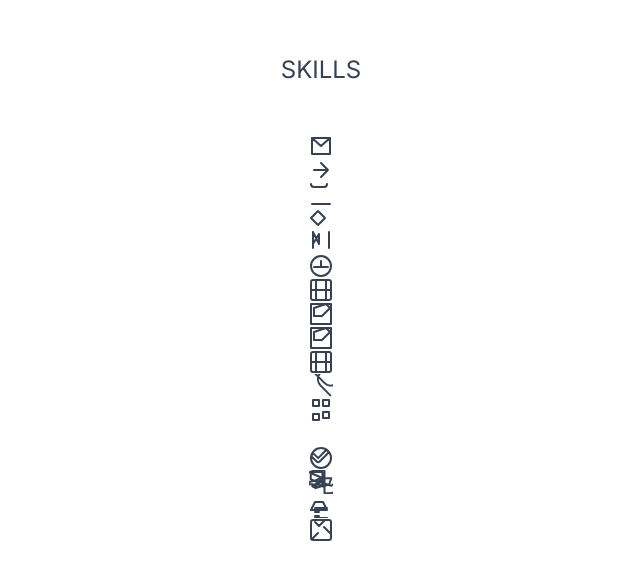
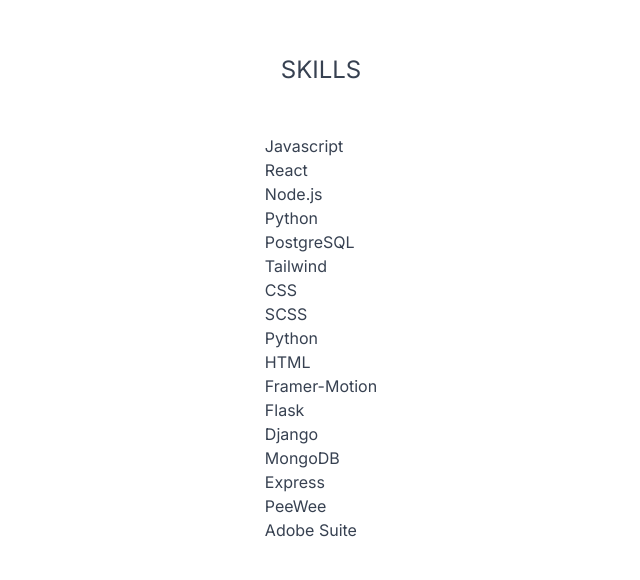
Before and after one commit to trble91/portfolio-new, a Next.js app: page /Bio in a window 1280 px wide. Shown: the part 746-1326 px from the top of the page, without its empty margins (319-959 px from the left). Built offline with nearby package versions, Linux system fonts and the light colour scheme.

Commit message:
find icons for skills. too bland

```diff
--- a/Components/Skills.jsx
+++ b/Components/Skills.jsx
@@ -1,5 +1,7 @@
 
 import React from 'react'
+import { SocialIcon } from "react-social-icons"
+
 
 export default function Skills() {
   return (
@@ -8,8 +10,8 @@
             Skills
         </h3>
         <div className='flex absolute top-20 flex-row text-gray-700 text-md top-18 items-center max-w-600px px-10] dark:text-gray-900'>
-         <ul>
-          {/* <li>Javascript</li>
+       <ul>
+         <li>Javascript</li>
           <li>React</li>
           <li>Node.js</li>
           <li>Python</li>
@@ -25,103 +27,8 @@
           <li>MongoDB</li>
           <li>Express</li>
           <li>PeeWee</li>
-          <li>Adobe Suite</li> */}
-
-<svg xmlns="http://www.w3.org/2000/svg" viewBox="0 0 24 24" width="24" height="24" fill="none" stroke="currentColor" stroke-width="2" stroke-linecap="round" stroke-linejoin="round">
-<path d="M3 4v16h18V4zM3 4l9 8 9-8" />
-</svg>
-{/* <!-- Javascript --> */}
-
-<svg xmlns="http://www.w3.org/2000/svg" viewBox="0 0 24 24" width="24" height="24" fill="none" stroke="currentColor" stroke-width="2" stroke-linecap="round" stroke-linejoin="round">
-  <path d="M5 12h14M12 5l7 7-7 7" />
-</svg>
-{/* <!-- React --> */}
-
-<svg xmlns="http://www.w3.org/2000/svg" viewBox="0 0 24 24" width="24" height="24" fill="none" stroke="currentColor" stroke-width="2" stroke-linecap="round" stroke-linejoin="round">
-  <path d="M3 22h18M18 2a3 3 0 0 1-3 3H5a3 3 0 0 1-3-3V2" />
-</svg>
-{/* <!-- Node.js --> */}
-
-<svg xmlns="http://www.w3.org/2000/svg" viewBox="0 0 24 24" width="24" height="24" fill="none" stroke="currentColor" stroke-width="2" stroke-linecap="round" stroke-linejoin="round">
-  <path d="M9 19l-7-7 7-7 7 7-7 7z" />
-</svg>
-{/* <!-- Python --> */}
-
-<svg xmlns="http://www.w3.org/2000/svg" viewBox="0 0 24 24" width="24" height="24" fill="none" stroke="currentColor" stroke-width="2" stroke-linecap="round" stroke-linejoin="round">
-  <path d="M20 2v16M4 2v16M10 14L4 2v12l6-10z" />
-</svg>
-{/* <!-- PostgreSQL --> */}
-
-<svg xmlns="http://www.w3.org/2000/svg" viewBox="0 0 24 24" width="24" height="24" fill="none" stroke="currentColor" stroke-width="2" stroke-linecap="round" stroke-linejoin="round">
-  <path d="M12 2C6.48 2 2 6.48 2 12s4.48 10 10 10 10-4.48 10-10S17.52 2 12 2zM5 13h14M12 7v6" />
-</svg>
-{/* <!-- Tailwind --> */}
-
-<svg xmlns="http://www.w3.org/2000/svg" viewBox="0 0 24 24" width="24" height="24" fill="none" stroke="currentColor" stroke-width="2" stroke-linecap="round" stroke-linejoin="round">
-  <rect x="2" y="2" width="20" height="20" rx="2.18" ry="2.18" />
-  <line x1="7" y1="2" x2="7" y2="22" />
-  <line x1="17" y1="2" x2="17" y2="22" />
-  <line x1="2" y1="12" x2="22" y2="12" />
-</svg>
-{/* <!-- CSS --> */}
-
-<svg xmlns="http://www.w3.org/2000/svg" viewBox="0 0 24 24" width="24" height="24" fill="none" stroke="currentColor" stroke-width="2" stroke-linecap="round" stroke-linejoin="round">
-  <path d="M2 2h20v20H2z" />
-  <path d="M17 2l4 4-8 8H5v-8z" />
-</svg>
-{/* <!-- SCSS --> */}
-
-<svg xmlns="http://www.w3.org/2000/svg" viewBox="0 0 24 24" width="24" height="24" fill="none" stroke="currentColor" stroke-width="2" stroke-linecap="round" stroke-linejoin="round">
-  <path d="M2 2h20v20H2z" />
-  <path d="M17 2l4 4-8 8H5v-8z" />
-</svg>
-{/* <!-- HTML --> */}
-
-<svg xmlns="http://www.w3.org/2000/svg" viewBox="0 0 24 24" width="24" height="24" fill="none" stroke="currentColor" stroke-width="2" stroke-linecap="round" stroke-linejoin="round">
-  <rect x="2" y="2" width="20" height="20" rx="2" ry="2" />
-  <line x1="7" y1="2" x2="7" y2="22" />
-  <line x1="17" y1="2" x2="17" y2="22" />
-  <line x1="2" y1="12" x2="22" y2="12" />
-</svg>
-{/* <!-- Framer-Motion --> */}
-
-<svg xmlns="http://www.w3.org/2000/svg" viewBox="0 0 24 24" width="24" height="24" fill="none" stroke="currentColor" stroke-width="2" stroke-linecap="round" stroke-linejoin="round">
-  <path d="M21.333 21.333l-9.693-9.693c-2.91-2.91-3.47-7.48-1.613-10.827a9.326 9.326 0 0 1 12.938-3.296 9.326 9.326 0 0 1 3.296 12.938c-3.348 1.857-7.917 1.297-10.827-1.613l-9.693-9.693" />
-</svg>
-{/* <!-- Flask --> */}
-
-<svg xmlns="http://www.w3.org/2000/svg" viewBox="0 0 24 24" width="24" height="24" fill="none" stroke="currentColor" stroke-width="2" stroke-linecap="round" stroke-linejoin="round">
-  <path d="M4 16h6v6H4zM4 2h6v6H4zM14 14h6v6h-6zM14 2h6v6h-6z" />
-</svg>
-{/* <!-- Django --> */}
-
-<svg xmlns="http://www.w3.org/2000/svg" viewBox="0 0 24 24" width="24" height="24" fill="none" stroke="currentColor" stroke-width="2">
-</svg>
-
-{/* <!-- MongoDB --> */}
-<svg xmlns="http://www.w3.org/2000/svg" viewBox="0 0 24 24" width="24" height="24" fill="none" stroke="currentColor" stroke-width="2" stroke-linecap="round" stroke-linejoin="round">
-  <path d="M12 2C6.48 2 2 6.48 2 12s4.48 10 10 10 10-4.48 10-10S17.52 2 12 2zm-3.08 14.25c.6 0 1.11-.17 1.56-.5l8.22-8.22c.34-.34.56-.78.62-1.25s-.04-.91-.38-1.25-.79-.56-1.25-.62c-.47-.06-.92.04-1.25.38l-7.3 7.3-3.47-3.47c-.68-.68-1.79-.68-2.47 0s-.68 1.79 0 2.47l4.47 4.47c.44.44 1.02.66 1.59.66z"/>
-</svg>
-
-{/* <!-- Express --> */}
-<svg xmlns="http://www.w3.org/2000/svg" viewBox="0 0 24 24" width="24" height="24" fill="none" stroke="currentColor" stroke-width="2" stroke-linecap="round" stroke-linejoin="round">
-  <path d="M1.75 1.75v7.5l6.364 2.727L13.5 9.5v-7.5zM13.5 16.5l6.73-2.272L22.25 8.25H13.5v8.25zM22.25 15.75L15.5 13.5V0H6.75L0 2.25l6.364 2.727 6.364 2.727-6.364 2.727L0 12v2.25h3.568l5.682 3.125L15.5 15v8.25h6.75l6.75-2.25v-7.5h-3.568zM10.134 13.875L3.318 16.28l3.584 1.925L13.5 14.125v-2.25l-7.366 2.25z"/>
-</svg>
-
-{/* <!-- PeeWee --> */}
-<svg xmlns="http://www.w3.org/2000/svg" viewBox="0 0 24 24" width="24" height="24" fill="none" stroke="currentColor" stroke-width="2" stroke-linecap="round" stroke-linejoin="round">
-  <path d="M6 8l-4 8h16l-4-8H6zm0 16h12m-12-2h4m-4-4h4m-4-4h12"/>
-</svg>
-
-{/* <!-- Adobe Suite --> */}
-<svg xmlns="http://www.w3.org/2000/svg" viewBox="0 0 24 24" width="24" height="24" fill="none" stroke="currentColor" stroke-width="2" stroke-linecap="round" stroke-linejoin="round">
-  <rect x="2" y="2" width="20" height="20" rx="2.18" ry="2.18" />
-  <path d="M16 2l-6 6-4-4" />
-  <path d="M15 9l6 6M9 15l-6 6" />
-</svg>
-
-
-         </ul>
+          <li>Adobe Suite</li>
+          </ul>
         </div>
     </div>
   )
```
